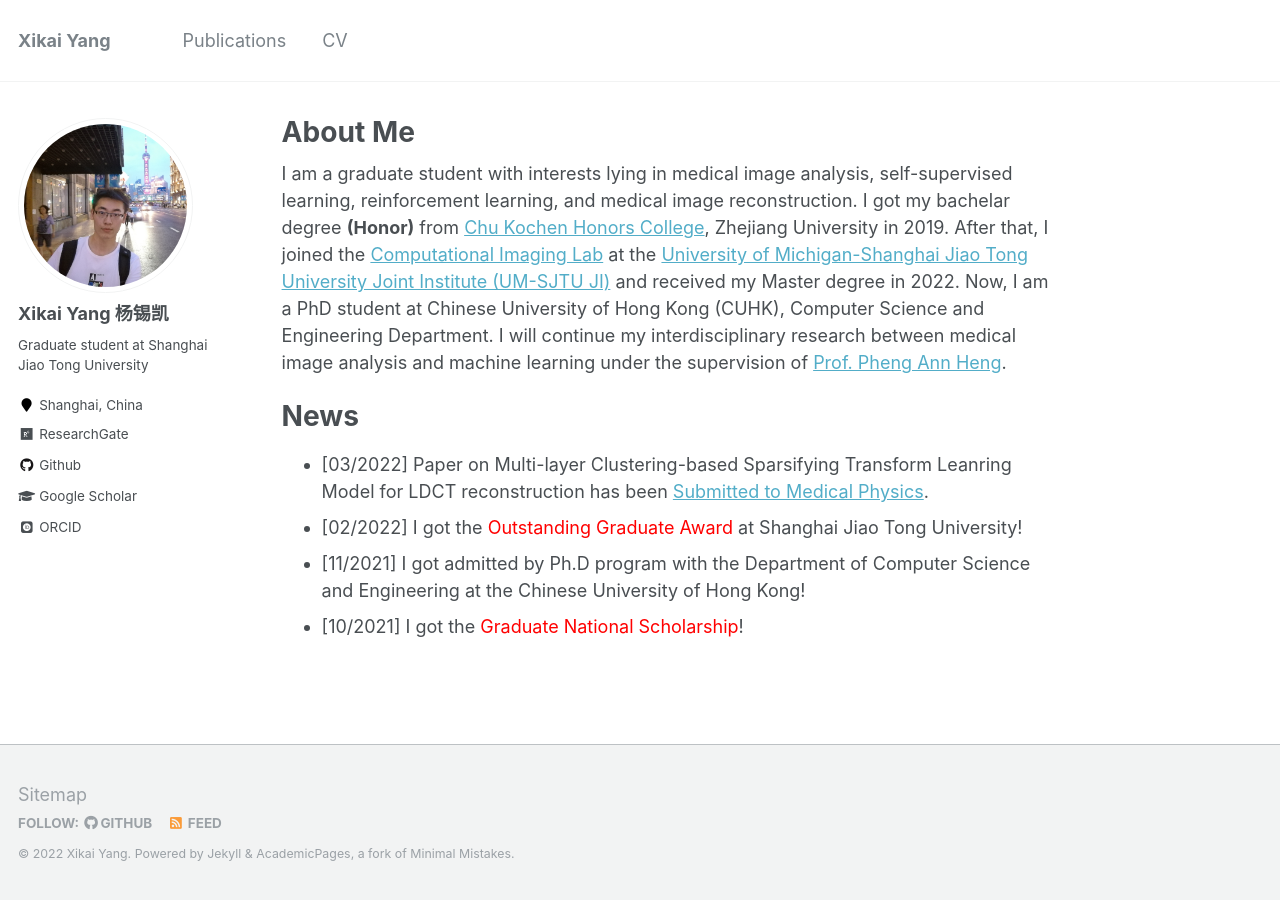
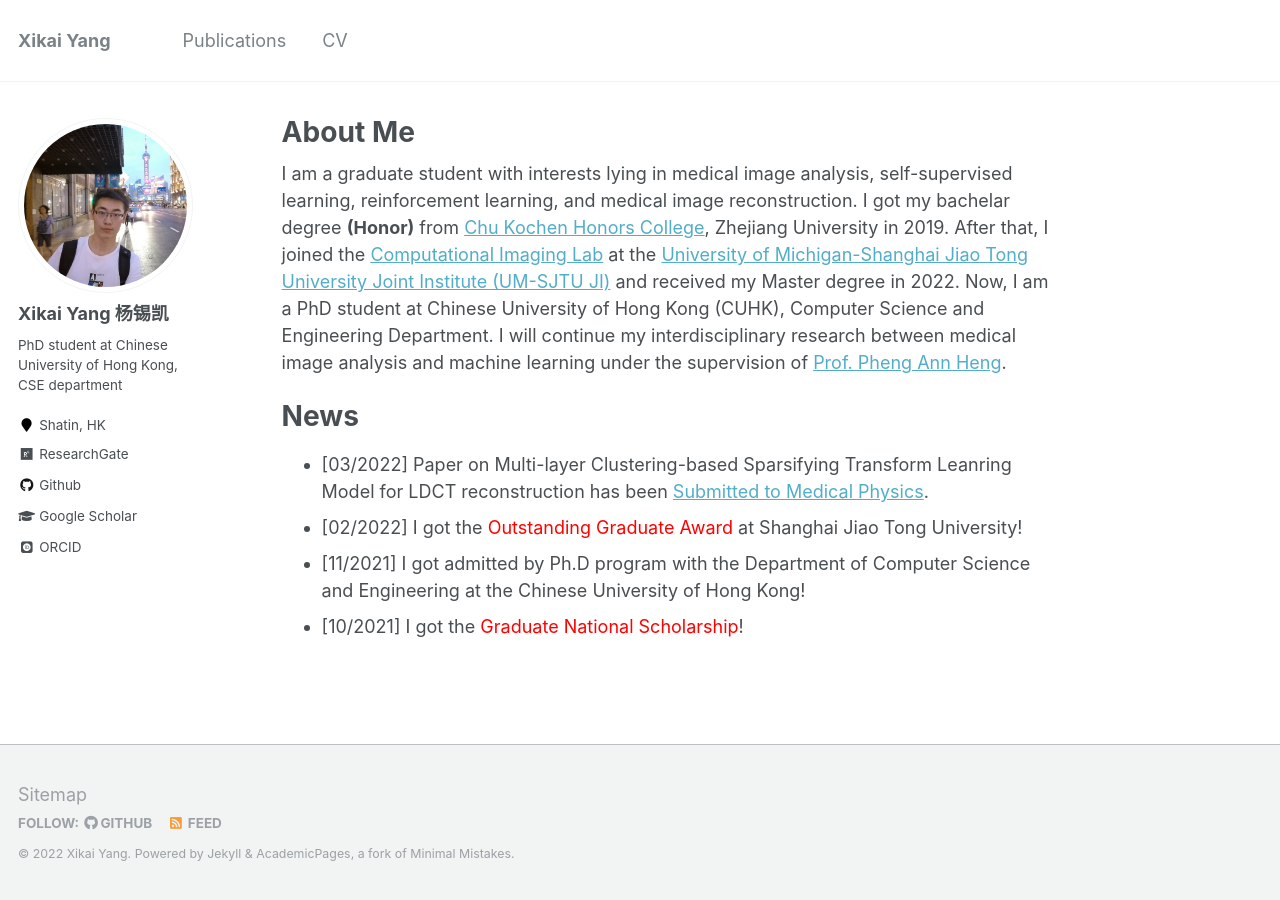
Before and after one commit to Xikai97/Xikai97.github.io, a Jekyll site: the page built from _pages/about.md, in a window 1280 px wide. Built offline with Jekyll 4.4.1, drawn with Linux system fonts in a browser that asks for light colours; some web fonts are replaced.

Commit message:
Update _config.yml

```diff
--- a/_config.yml
+++ b/_config.yml
@@ -82,8 +82,8 @@ analytics:
 author:
   name             : "Xikai Yang 杨锡凯"
   avatar           : "profile.png"
-  bio              : "Graduate student at Shanghai Jiao Tong University"
-  location         : "Shanghai, China"
+  bio              : "PhD student at Chinese University of Hong Kong, CSE department"
+  location         : "Shatin, HK"
   employer         :
   pubmed           : #"https://www.ncbi.nlm.nih.gov/pubmed/?term=john+snow"
   googlescholar    : "https://scholar.google.com.hk/citations?user=-pgvqdcAAAAJ&hl=zh-TW"
```
